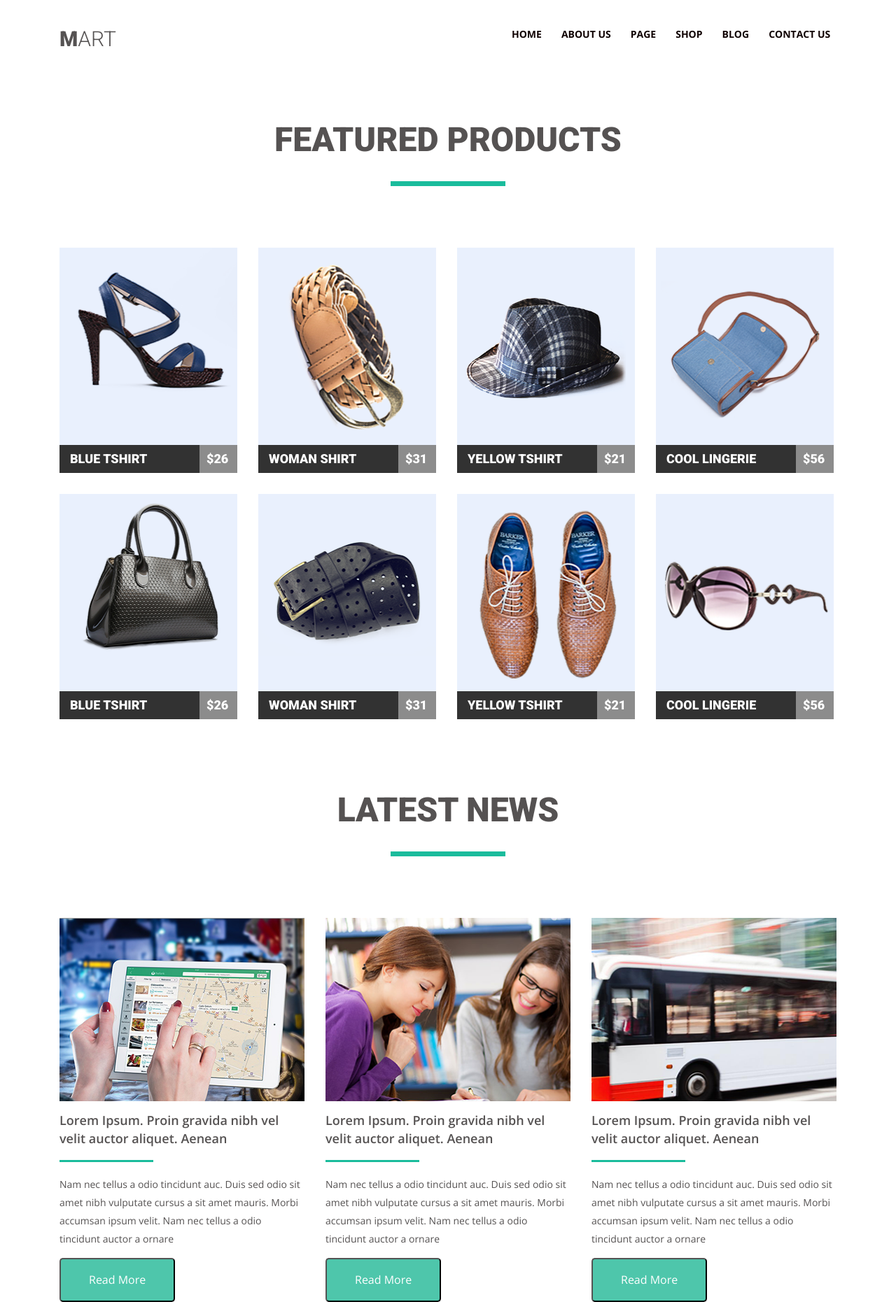
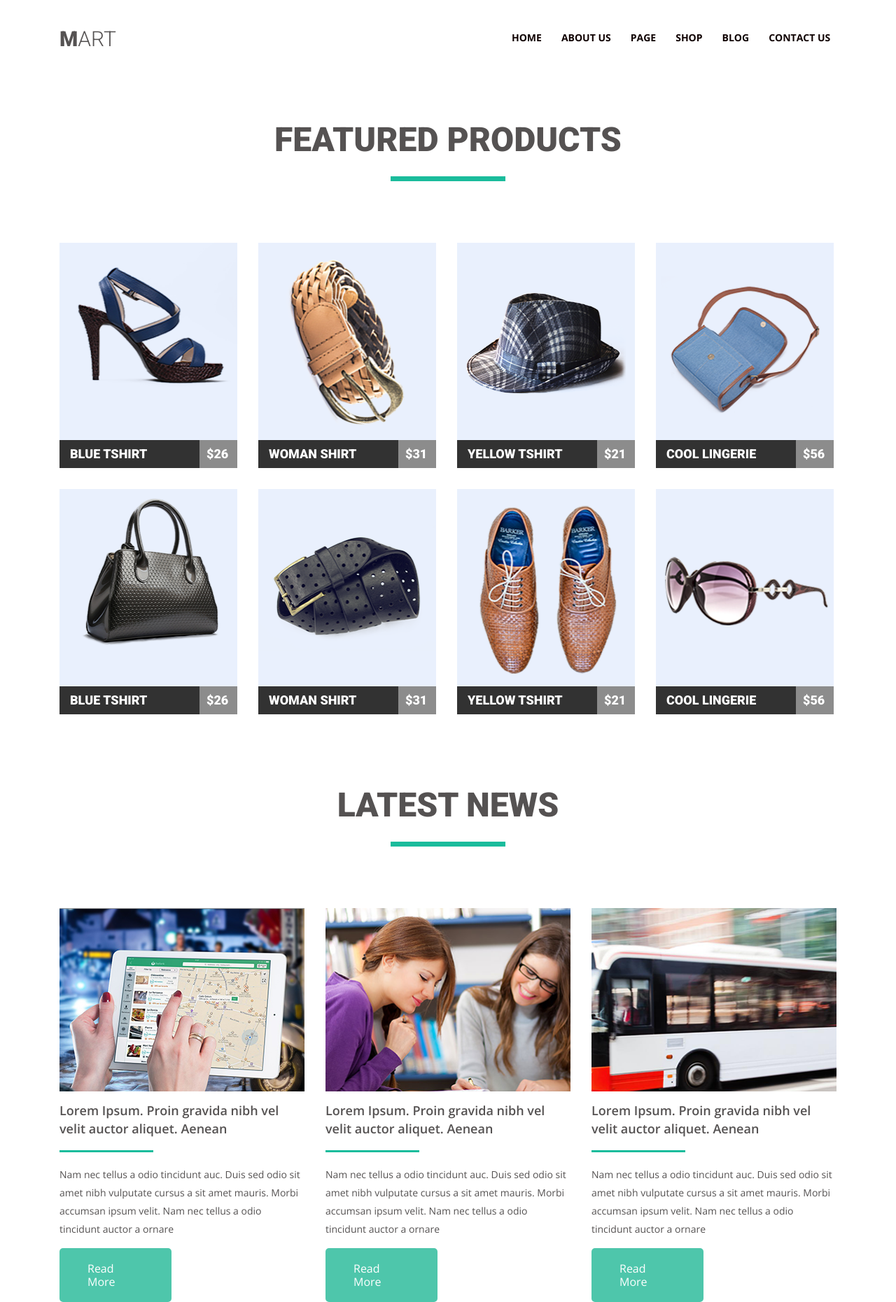
Before and after one commit to Chaiko85/goit-fe-course, a plain HTML site: page Module 4/index.html in a window 1280 px wide. Shown: the whole page at 70% size. Drawn offline with nearby package versions, Linux system fonts and the light colour scheme.

Commit message:
Version№3

```diff
--- a/Module 4/css/style.css
+++ b/Module 4/css/style.css
@@ -51,7 +51,7 @@ body {
     font-weight: 700;
     color: #0f0101;
     text-decoration: none;
-    line-height: 1px;
+    line-height: 11px;
 }
 
 .list li {
@@ -110,7 +110,7 @@ body {
 
 .heading::after {
     content: '';
-    position: relative;
+    position: absolute;
     bottom: -32px;
     left: 0;
     right: 0;
@@ -186,14 +186,16 @@ img {
     margin-right: 30px;
 }
 
+.news-list-image {
+    margin-bottom: 14px;
+}
+
 .news-list-head {
     font-size: 18px;
     line-height: 26px;
     font-weight: 600;
     margin: 0;
-    margin-top: 14px;
     margin-bottom: 40px;
-    display: block;
     position: relative;
 }
 
@@ -216,6 +218,7 @@ p {
 
 .load {
     padding: 20px 40px;
+    width: 160px;
     background-color: #4ec6ab;
     border-radius: 5px;
     cursor: pointer;
@@ -224,7 +227,7 @@ p {
     margin-top: 14px;
 }
 
-.btn {
+.load a {
     list-style: none;
     text-decoration: none;
     color: #ffffff;
--- a/Module 4/index.html
+++ b/Module 4/index.html
@@ -13,8 +13,8 @@
 </head>
 
 <body>
-    <header class="page-header clearfix">
-        <nav class="page-nav container">
+    <header class="page-header">
+        <nav class="page-nav container clearfix">
             <h1 class="logo"><a href="#" class="logotype">mart</a></h1>
             <ul class="list clearfix">
                 <li class="item"><a href="#">home</a></li>
@@ -28,9 +28,9 @@
     </header>
 
     <main>
-        <section class="product clearfix">
-            <h2 class="heading clearfix">FEATURED PRODUCTS</h2>
+        <section class="product">
             <div class="container clearfix">
+                <h2 class="heading">FEATURED PRODUCTS</h2>
                 <ul class="product-list clearfix">
                     <li class="product-list-item clearfix">
                         <a href="#">
@@ -99,16 +99,16 @@
             </div>
         </section>
 
-        <section class="news clearfix">
-            <h2 class="heading clearfix">LATEST NEWS</h2>
+        <section class="news">
             <div class="container clearfix">
+                <h2 class="heading">LATEST NEWS</h2>
                 <article class="news-list">
                     <img class="news-list-image" src="./img/ipad.png" alt="ipad" width="350" height="262">
                     <h3 class="news-list-head">Lorem Ipsum. Proin gravida nibh vel velit auctor aliquet. Aenean</h3>
                     <p>Nam nec tellus a odio tincidunt auc. Duis sed odio sit amet nibh vulputate cursus a sit amet
                         mauris.
                         Morbi accumsan ipsum velit. Nam nec tellus a odio tincidunt auctor a ornare </p>
-                    <button class="load"><a href="#" class="btn">Read More</a></button>
+                    <div class="load"><a href="#">Read More</a></div>
                 </article>
 
                 <article class="news-list">
@@ -117,7 +117,7 @@
                     <p>Nam nec tellus a odio tincidunt auc. Duis sed odio sit amet nibh vulputate cursus a sit amet
                         mauris.
                         Morbi accumsan ipsum velit. Nam nec tellus a odio tincidunt auctor a ornare </p>
-                    <button class="load"><a href="#" class="btn">Read More</a></button>
+                    <div class="load"><a href="#">Read More</a></div>
                 </article>
 
                 <article class="news-list">
@@ -126,7 +126,7 @@
                     <p>Nam nec tellus a odio tincidunt auc. Duis sed odio sit amet nibh vulputate cursus a sit amet
                         mauris.
                         Morbi accumsan ipsum velit. Nam nec tellus a odio tincidunt auctor a ornare </p>
-                    <button class="load"><a href="#" class="btn">Read More</a></button>
+                    <div class="load"><a href="#">Read More</a></div>
                 </article>
             </div>
         </section>
```
